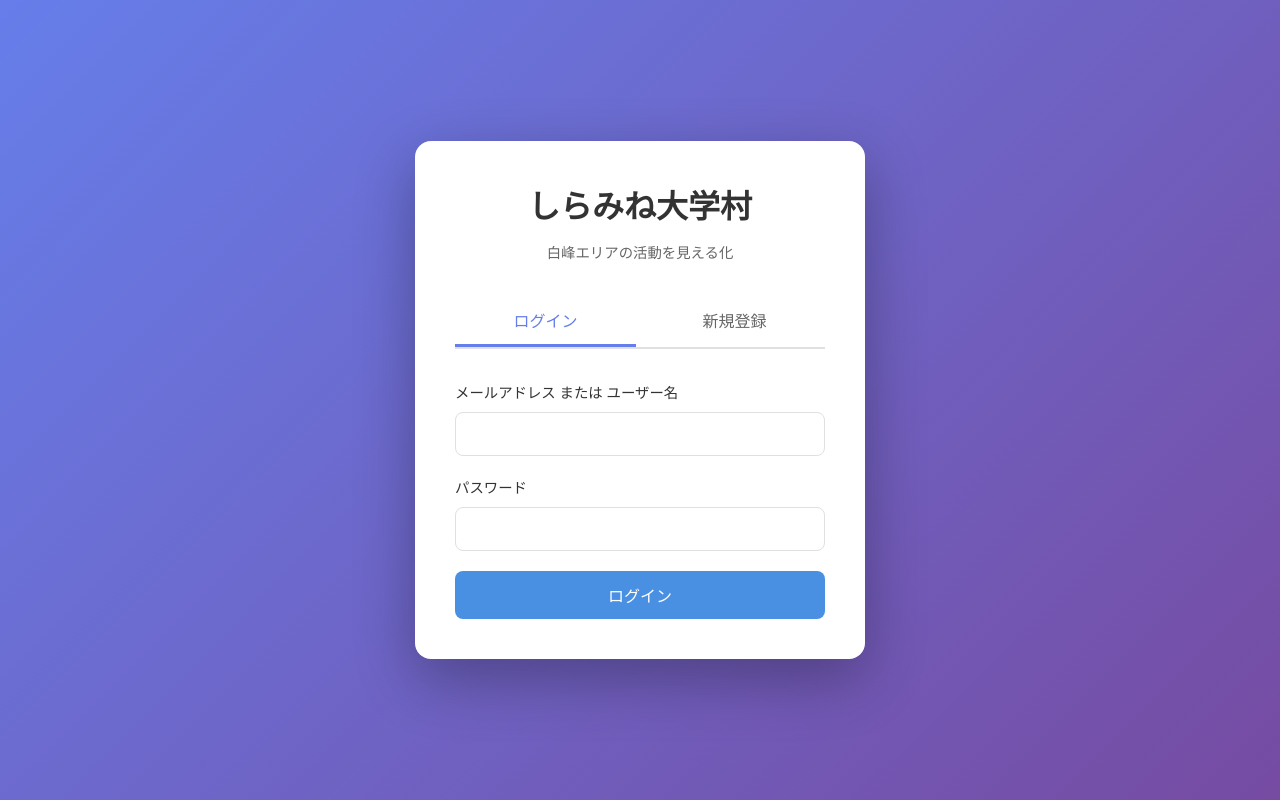
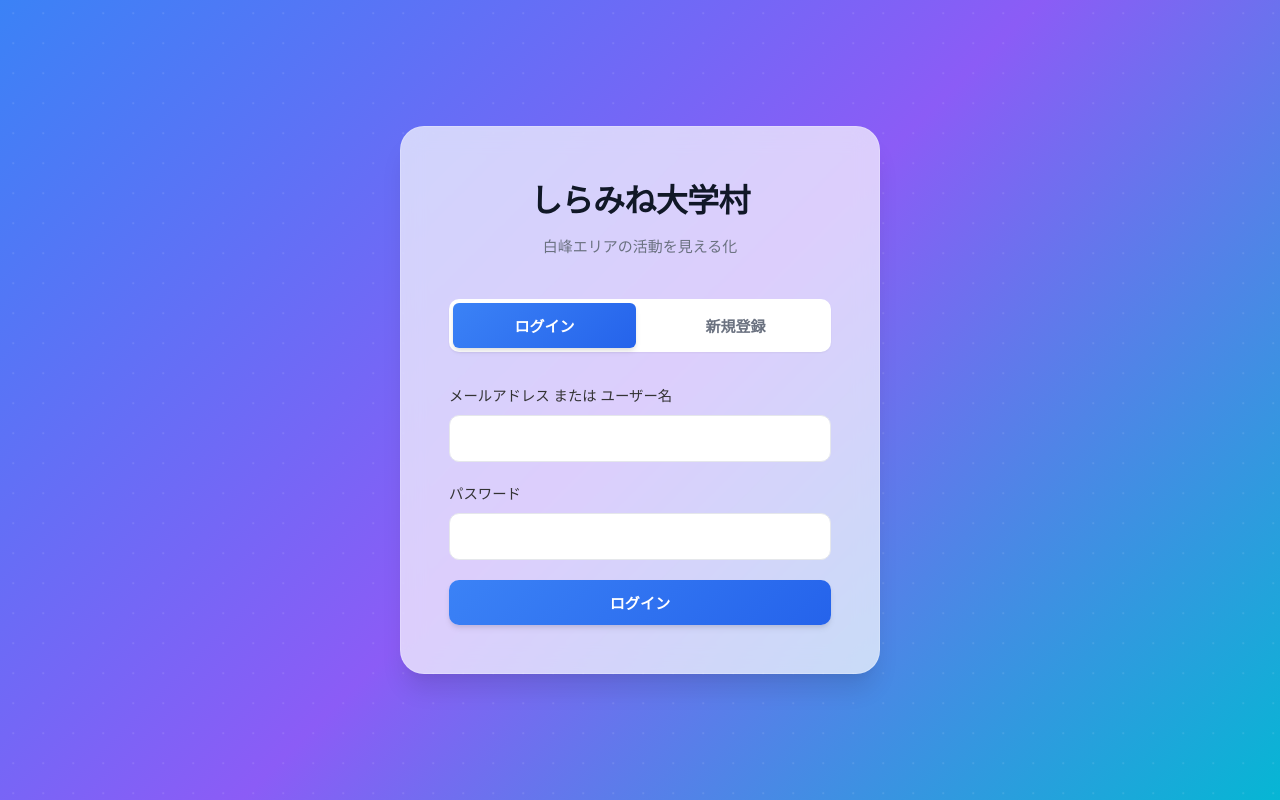
Before and after one commit to furukawa1020/daigakummuraapp, a React (Vite) app in the folder frontend/: page /auth in a window 1280 px wide. Built offline with nearby package versions, Linux system fonts and the light colour scheme; no server answers; the HTML template or start-up script is replaced by a standard one.

Commit message:
スタイルの改善と新しいカラーパレットの追加、アニメーション効果を実装

```diff
--- a/frontend/src/pages/Auth.css
+++ b/frontend/src/pages/Auth.css
@@ -3,61 +3,100 @@
   display: flex;
   align-items: center;
   justify-content: center;
-  background: linear-gradient(135deg, #667eea 0%, #764ba2 100%);
-  padding: 1rem;
+  background: linear-gradient(135deg,
+    var(--primary) 0%,
+    var(--secondary) 50%,
+    var(--accent) 100%);
+  padding: 1.5rem;
+  position: relative;
+  overflow: hidden;
+}
+
+.auth-page::before {
+  content: '';
+  position: absolute;
+  top: -50%;
+  left: -50%;
+  width: 200%;
+  height: 200%;
+  background: radial-gradient(circle, rgba(255, 255, 255, 0.1) 1px, transparent 1px);
+  background-size: 30px 30px;
+  animation: drift 20s linear infinite;
+}
+
+@keyframes drift {
+  0% {
+    transform: translate(0, 0);
+  }
+  100% {
+    transform: translate(30px, 30px);
+  }
 }
 
 .auth-container {
-  background-color: white;
-  border-radius: 16px;
-  padding: 2.5rem;
-  box-shadow: 0 20px 60px rgba(0, 0, 0, 0.3);
+  position: relative;
+  background: var(--glass-bg);
+  backdrop-filter: var(--glass-blur);
+  -webkit-backdrop-filter: var(--glass-blur);
+  border: 1px solid var(--glass-border);
+  border-radius: var(--radius-xl);
+  padding: 3rem;
+  box-shadow: var(--shadow-xl);
   width: 100%;
-  max-width: 450px;
+  max-width: 480px;
+  animation: fadeIn 0.6s ease-out;
 }
 
 .auth-title {
   font-size: 2rem;
   font-weight: 700;
   text-align: center;
-  color: #333;
+  color: var(--text-primary);
   margin-bottom: 0.5rem;
+  letter-spacing: -0.02em;
 }
 
 .auth-subtitle {
   text-align: center;
-  color: #666;
-  margin-bottom: 2rem;
-  font-size: 0.9rem;
+  color: var(--text-secondary);
+  margin-bottom: 2.5rem;
+  font-size: 0.9375rem;
+  font-weight: 500;
 }
 
 .auth-tabs {
   display: flex;
   gap: 0.5rem;
   margin-bottom: 2rem;
-  border-bottom: 2px solid #e0e0e0;
+  background: var(--surface);
+  border-radius: var(--radius-md);
+  padding: 0.25rem;
+  box-shadow: var(--shadow-sm);
 }
 
 .auth-tab {
   flex: 1;
-  padding: 0.75rem;
-  background: none;
+  padding: 0.75rem 1rem;
+  background: transparent;
   border: none;
-  border-bottom: 3px solid transparent;
-  font-size: 1rem;
-  font-weight: 500;
-  color: #666;
+  border-radius: var(--radius-sm);
+  font-size: 0.9375rem;
+  font-weight: 600;
+  color: var(--text-secondary);
   cursor: pointer;
-  transition: all 0.3s ease;
+  transition: all var(--transition-base);
+  position: relative;
 }
 
 .auth-tab.active {
-  color: #667eea;
-  border-bottom-color: #667eea;
+  background: linear-gradient(135deg, var(--primary), var(--primary-dark));
+  color: var(--text-inverse);
+  box-shadow: var(--shadow-md);
 }
 
-.auth-tab:hover {
-  color: #667eea;
+.auth-tab:hover:not(.active) {
+  background: var(--surface-hover);
+  color: var(--text-primary);
 }
 
 .auth-form {
@@ -83,36 +122,16 @@
   font-size: 0.8rem;
 }
 
-[data-theme='dark'] .auth-container {
-  background-color: #2a2a2a;
-}
-
-[data-theme='dark'] .auth-title {
-  color: #e0e0e0;
-}
-
-[data-theme='dark'] .auth-subtitle {
-  color: #999;
-}
-
-[data-theme='dark'] .auth-tab {
-  color: #999;
-}
-
-[data-theme='dark'] .auth-tab.active {
-  color: #667eea;
-}
-
-[data-theme='dark'] .form-group label {
-  color: #e0e0e0;
-}
-
 @media (max-width: 480px) {
   .auth-container {
-    padding: 1.5rem;
+    padding: 2rem 1.5rem;
   }
 
   .auth-title {
-    font-size: 1.5rem;
+    font-size: 1.75rem;
+  }
+
+  .auth-subtitle {
+    font-size: 0.875rem;
   }
 }
--- a/frontend/src/styles/index.css
+++ b/frontend/src/styles/index.css
@@ -5,34 +5,102 @@
 }
 
 :root {
-  --primary-color: #4a90e2;
-  --secondary-color: #50c878;
-  --danger-color: #e74c3c;
-  --warning-color: #f39c12;
-  --bg-color: #ffffff;
-  --text-color: #333333;
-  --border-color: #e0e0e0;
-  --shadow: 0 2px 8px rgba(0, 0, 0, 0.1);
-  --radius: 8px;
-  --transition: 0.3s ease;
+  /* LucidUI Color Palette */
+  --primary: #3b82f6;
+  --primary-light: #60a5fa;
+  --primary-dark: #2563eb;
+  --secondary: #8b5cf6;
+  --accent: #06b6d4;
+  --success: #10b981;
+  --warning: #f59e0b;
+  --danger: #ef4444;
+
+  /* Neutral Palette */
+  --bg-base: #ffffff;
+  --bg-elevated: #f9fafb;
+  --bg-overlay: rgba(255, 255, 255, 0.95);
+  --surface: #ffffff;
+  --surface-hover: #f3f4f6;
+
+  /* Text Colors */
+  --text-primary: #111827;
+  --text-secondary: #6b7280;
+  --text-tertiary: #9ca3af;
+  --text-inverse: #ffffff;
+
+  /* Border Colors */
+  --border-primary: #e5e7eb;
+  --border-secondary: #d1d5db;
+  --border-focus: var(--primary);
+
+  /* Glass Morphism */
+  --glass-bg: rgba(255, 255, 255, 0.7);
+  --glass-border: rgba(255, 255, 255, 0.2);
+  --glass-blur: blur(12px);
+
+  /* Shadows */
+  --shadow-sm: 0 1px 2px 0 rgba(0, 0, 0, 0.05);
+  --shadow-md: 0 4px 6px -1px rgba(0, 0, 0, 0.1), 0 2px 4px -1px rgba(0, 0, 0, 0.06);
+  --shadow-lg: 0 10px 15px -3px rgba(0, 0, 0, 0.1), 0 4px 6px -2px rgba(0, 0, 0, 0.05);
+  --shadow-xl: 0 20px 25px -5px rgba(0, 0, 0, 0.1), 0 10px 10px -5px rgba(0, 0, 0, 0.04);
+  --shadow-glow: 0 0 20px rgba(59, 130, 246, 0.3);
+
+  /* Spacing & Sizing */
+  --radius-sm: 6px;
+  --radius-md: 10px;
+  --radius-lg: 16px;
+  --radius-xl: 24px;
+  --radius-full: 9999px;
+
+  /* Transitions */
+  --transition-fast: 150ms cubic-bezier(0.4, 0, 0.2, 1);
+  --transition-base: 250ms cubic-bezier(0.4, 0, 0.2, 1);
+  --transition-slow: 350ms cubic-bezier(0.4, 0, 0.2, 1);
+
+  /* Z-Index */
+  --z-base: 1;
+  --z-dropdown: 1000;
+  --z-sticky: 1100;
+  --z-fixed: 1200;
+  --z-modal: 1300;
+  --z-popover: 1400;
+  --z-tooltip: 1500;
 }
 
 [data-theme='dark'] {
-  --bg-color: #1a1a1a;
-  --text-color: #e0e0e0;
-  --border-color: #333333;
-  --shadow: 0 2px 8px rgba(0, 0, 0, 0.3);
+  /* Dark Mode Colors */
+  --bg-base: #0f172a;
+  --bg-elevated: #1e293b;
+  --bg-overlay: rgba(15, 23, 42, 0.95);
+  --surface: #1e293b;
+  --surface-hover: #334155;
+
+  --text-primary: #f1f5f9;
+  --text-secondary: #cbd5e1;
+  --text-tertiary: #94a3b8;
+
+  --border-primary: #334155;
+  --border-secondary: #475569;
+
+  --glass-bg: rgba(30, 41, 59, 0.7);
+  --glass-border: rgba(255, 255, 255, 0.1);
+
+  --shadow-sm: 0 1px 2px 0 rgba(0, 0, 0, 0.3);
+  --shadow-md: 0 4px 6px -1px rgba(0, 0, 0, 0.4), 0 2px 4px -1px rgba(0, 0, 0, 0.3);
+  --shadow-lg: 0 10px 15px -3px rgba(0, 0, 0, 0.5), 0 4px 6px -2px rgba(0, 0, 0, 0.4);
+  --shadow-xl: 0 20px 25px -5px rgba(0, 0, 0, 0.6), 0 10px 10px -5px rgba(0, 0, 0, 0.5);
+  --shadow-glow: 0 0 20px rgba(59, 130, 246, 0.4);
 }
 
 body {
-  font-family: -apple-system, BlinkMacSystemFont, 'Segoe UI', 'Roboto', 'Oxygen',
-    'Ubuntu', 'Cantarell', 'Fira Sans', 'Droid Sans', 'Helvetica Neue',
-    sans-serif;
+  font-family: -apple-system, BlinkMacSystemFont, 'Segoe UI', 'Roboto', 'Inter',
+    'Helvetica Neue', sans-serif;
   -webkit-font-smoothing: antialiased;
   -moz-osx-font-smoothing: grayscale;
-  background-color: var(--bg-color);
-  color: var(--text-color);
+  background: var(--bg-base);
+  color: var(--text-primary);
   line-height: 1.6;
+  transition: background-color var(--transition-base), color var(--transition-base);
 }
 
 #root {
@@ -41,104 +109,219 @@ body {
   flex-direction: column;
 }
 
-/* Utility Classes */
+/* LucidUI Utility Classes */
 .container {
   max-width: 1200px;
   margin: 0 auto;
-  padding: 0 1rem;
+  padding: 0 1.5rem;
 }
 
+/* Glass Card */
+.glass-card {
+  background: var(--glass-bg);
+  backdrop-filter: var(--glass-blur);
+  -webkit-backdrop-filter: var(--glass-blur);
+  border: 1px solid var(--glass-border);
+  border-radius: var(--radius-lg);
+  box-shadow: var(--shadow-lg);
+  transition: all var(--transition-base);
+}
+
+.glass-card:hover {
+  box-shadow: var(--shadow-xl);
+  transform: translateY(-2px);
+}
+
+/* Surface Card */
+.surface-card {
+  background: var(--surface);
+  border-radius: var(--radius-lg);
+  border: 1px solid var(--border-primary);
+  box-shadow: var(--shadow-md);
+  transition: all var(--transition-base);
+}
+
+/* Button System */
 .btn {
+  position: relative;
   padding: 0.75rem 1.5rem;
   border: none;
-  border-radius: var(--radius);
-  font-size: 1rem;
-  font-weight: 500;
+  border-radius: var(--radius-md);
+  font-size: 0.9375rem;
+  font-weight: 600;
+  letter-spacing: 0.01em;
   cursor: pointer;
-  transition: var(--transition);
+  transition: all var(--transition-base);
   display: inline-flex;
   align-items: center;
   justify-content: center;
   gap: 0.5rem;
+  overflow: hidden;
+  isolation: isolate;
+}
+
+.btn::before {
+  content: '';
+  position: absolute;
+  inset: 0;
+  background: linear-gradient(135deg, rgba(255, 255, 255, 0.2), transparent);
+  opacity: 0;
+  transition: opacity var(--transition-fast);
+  z-index: -1;
+}
+
+.btn:hover::before {
+  opacity: 1;
 }
 
 .btn-primary {
-  background-color: var(--primary-color);
-  color: white;
+  background: linear-gradient(135deg, var(--primary), var(--primary-dark));
+  color: var(--text-inverse);
+  box-shadow: var(--shadow-md), 0 0 0 0 rgba(59, 130, 246, 0.4);
 }
 
 .btn-primary:hover:not(:disabled) {
-  background-color: #3a7bc8;
+  box-shadow: var(--shadow-lg), var(--shadow-glow);
+  transform: translateY(-2px);
+}
+
+.btn-primary:active:not(:disabled) {
+  transform: translateY(0);
 }
 
 .btn-secondary {
-  background-color: var(--secondary-color);
-  color: white;
+  background: linear-gradient(135deg, var(--secondary), #7c3aed);
+  color: var(--text-inverse);
+  box-shadow: var(--shadow-md);
 }
 
 .btn-secondary:hover:not(:disabled) {
-  background-color: #40a85e;
+  box-shadow: var(--shadow-lg);
+  transform: translateY(-2px);
+}
+
+.btn-success {
+  background: linear-gradient(135deg, var(--success), #059669);
+  color: var(--text-inverse);
+  box-shadow: var(--shadow-md);
 }
 
 .btn-danger {
-  background-color: var(--danger-color);
-  color: white;
+  background: linear-gradient(135deg, var(--danger), #dc2626);
+  color: var(--text-inverse);
+  box-shadow: var(--shadow-md);
 }
 
 .btn-danger:hover:not(:disabled) {
-  background-color: #c0392b;
+  box-shadow: var(--shadow-lg);
+  transform: translateY(-2px);
+}
+
+.btn-outline {
+  background: transparent;
+  border: 1.5px solid var(--border-secondary);
+  color: var(--text-primary);
+}
+
+.btn-outline:hover:not(:disabled) {
+  background: var(--surface-hover);
+  border-color: var(--primary);
+  color: var(--primary);
+}
+
+.btn-ghost {
+  background: transparent;
+  color: var(--text-secondary);
+}
+
+.btn-ghost:hover:not(:disabled) {
+  background: var(--surface-hover);
+  color: var(--text-primary);
 }
 
 .btn:disabled {
-  opacity: 0.6;
+  opacity: 0.5;
   cursor: not-allowed;
+  transform: none !important;
 }
 
+/* Input System */
 .input {
   width: 100%;
-  padding: 0.75rem;
-  border: 1px solid var(--border-color);
-  border-radius: var(--radius);
-  font-size: 1rem;
-  background-color: var(--bg-color);
-  color: var(--text-color);
-  transition: var(--transition);
+  padding: 0.875rem 1rem;
+  border: 1.5px solid var(--border-primary);
+  border-radius: var(--radius-md);
+  font-size: 0.9375rem;
+  background: var(--surface);
+  color: var(--text-primary);
+  transition: all var(--transition-base);
+  outline: none;
+}
+
+.input:hover {
+  border-color: var(--border-secondary);
 }
 
 .input:focus {
-  outline: none;
-  border-color: var(--primary-color);
-  box-shadow: 0 0 0 3px rgba(74, 144, 226, 0.1);
+  border-color: var(--primary);
+  box-shadow: 0 0 0 3px rgba(59, 130, 246, 0.1);
+  background: var(--bg-base);
 }
 
-.card {
-  background-color: var(--bg-color);
-  border: 1px solid var(--border-color);
-  border-radius: var(--radius);
-  padding: 1.5rem;
-  box-shadow: var(--shadow);
+.input::placeholder {
+  color: var(--text-tertiary);
 }
 
+/* Messages */
 .error-message {
-  color: var(--danger-color);
-  font-size: 0.9rem;
+  color: var(--danger);
+  font-size: 0.875rem;
+  font-weight: 500;
   margin-top: 0.5rem;
+  display: flex;
+  align-items: center;
+  gap: 0.375rem;
 }
 
 .success-message {
-  color: var(--secondary-color);
-  font-size: 0.9rem;
+  color: var(--success);
+  font-size: 0.875rem;
+  font-weight: 500;
+  margin-top: 0.5rem;
+  display: flex;
+  align-items: center;
+  gap: 0.375rem;
+}
+
+.info-message {
+  color: var(--accent);
+  font-size: 0.875rem;
+  font-weight: 500;
   margin-top: 0.5rem;
 }
 
 /* Loading Spinner */
 .spinner {
-  border: 3px solid var(--border-color);
-  border-top: 3px solid var(--primary-color);
-  border-radius: 50%;
+  position: relative;
   width: 40px;
   height: 40px;
-  animation: spin 1s linear infinite;
+}
+
+.spinner::before,
+.spinner::after {
+  content: '';
+  position: absolute;
+  inset: 0;
+  border: 3px solid transparent;
+  border-top-color: var(--primary);
+  border-radius: var(--radius-full);
+  animation: spin 1.2s cubic-bezier(0.5, 0, 0.5, 1) infinite;
+}
+
+.spinner::after {
+  border-top-color: var(--accent);
+  animation-delay: -0.6s;
+  opacity: 0.5;
 }
 
 @keyframes spin {
@@ -146,14 +329,81 @@ body {
   100% { transform: rotate(360deg); }
 }
 
+/* Badge */
+.badge {
+  display: inline-flex;
+  align-items: center;
+  padding: 0.25rem 0.625rem;
+  border-radius: var(--radius-full);
+  font-size: 0.75rem;
+  font-weight: 600;
+  letter-spacing: 0.025em;
+  text-transform: uppercase;
+}
+
+.badge-primary {
+  background: rgba(59, 130, 246, 0.1);
+  color: var(--primary);
+}
+
+.badge-success {
+  background: rgba(16, 185, 129, 0.1);
+  color: var(--success);
+}
+
+.badge-warning {
+  background: rgba(245, 158, 11, 0.1);
+  color: var(--warning);
+}
+
+.badge-danger {
+  background: rgba(239, 68, 68, 0.1);
+  color: var(--danger);
+}
+
+/* Floating Animation */
+@keyframes float {
+  0%, 100% {
+    transform: translateY(0);
+  }
+  50% {
+    transform: translateY(-10px);
+  }
+}
+
+.floating {
+  animation: float 3s ease-in-out infinite;
+}
+
+/* Fade In Animation */
+@keyframes fadeIn {
+  from {
+    opacity: 0;
+    transform: translateY(10px);
+  }
+  to {
+    opacity: 1;
+    transform: translateY(0);
+  }
+}
+
+.fade-in {
+  animation: fadeIn var(--transition-slow) ease-out;
+}
+
 /* Responsive */
 @media (max-width: 768px) {
   .container {
-    padding: 0 0.5rem;
+    padding: 0 1rem;
   }
 
   .btn {
     padding: 0.625rem 1.25rem;
-    font-size: 0.9rem;
+    font-size: 0.875rem;
+  }
+
+  .input {
+    padding: 0.75rem 0.875rem;
+    font-size: 0.875rem;
   }
 }
```
Also changed, not shown: frontend/src/pages/HomePage.css (+83 -36 lines).
